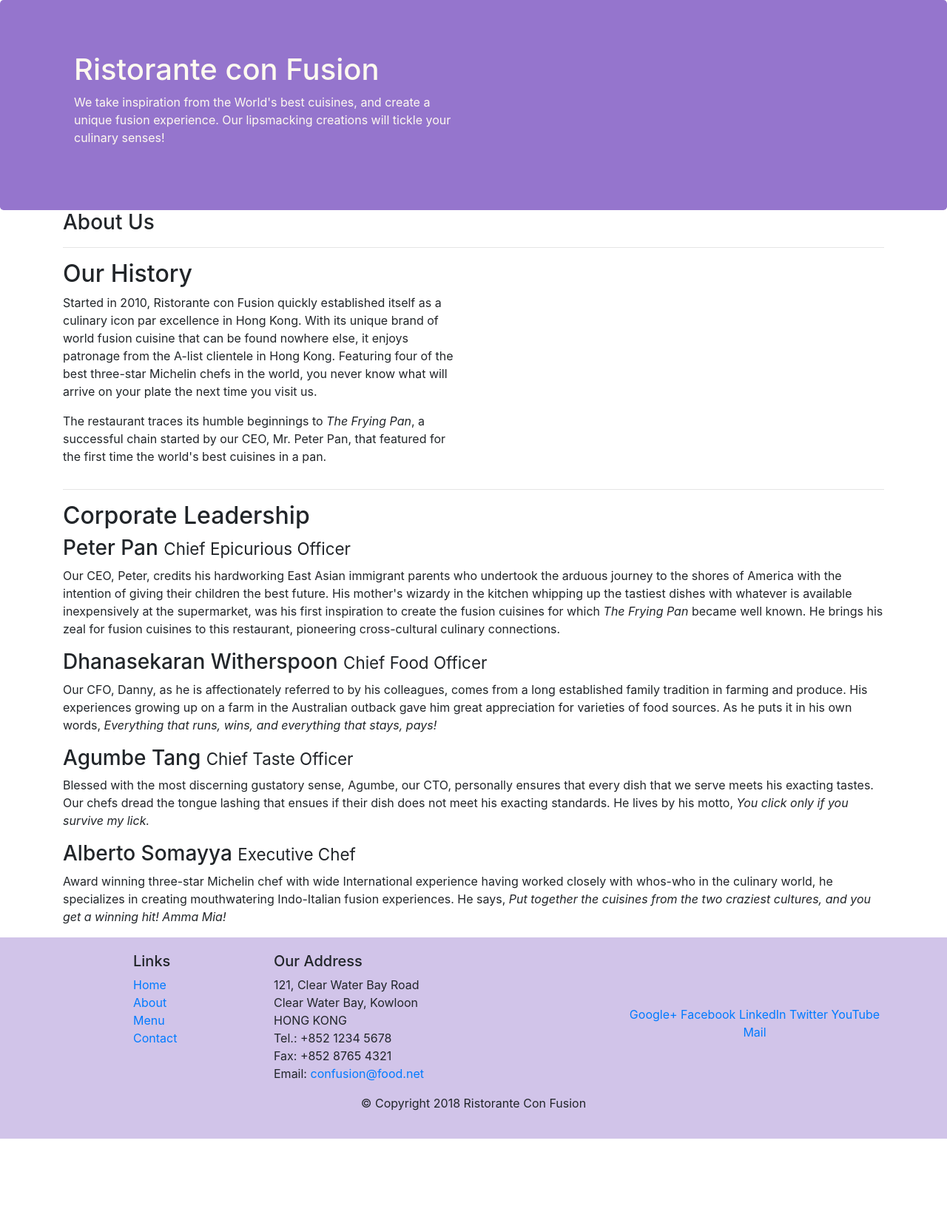
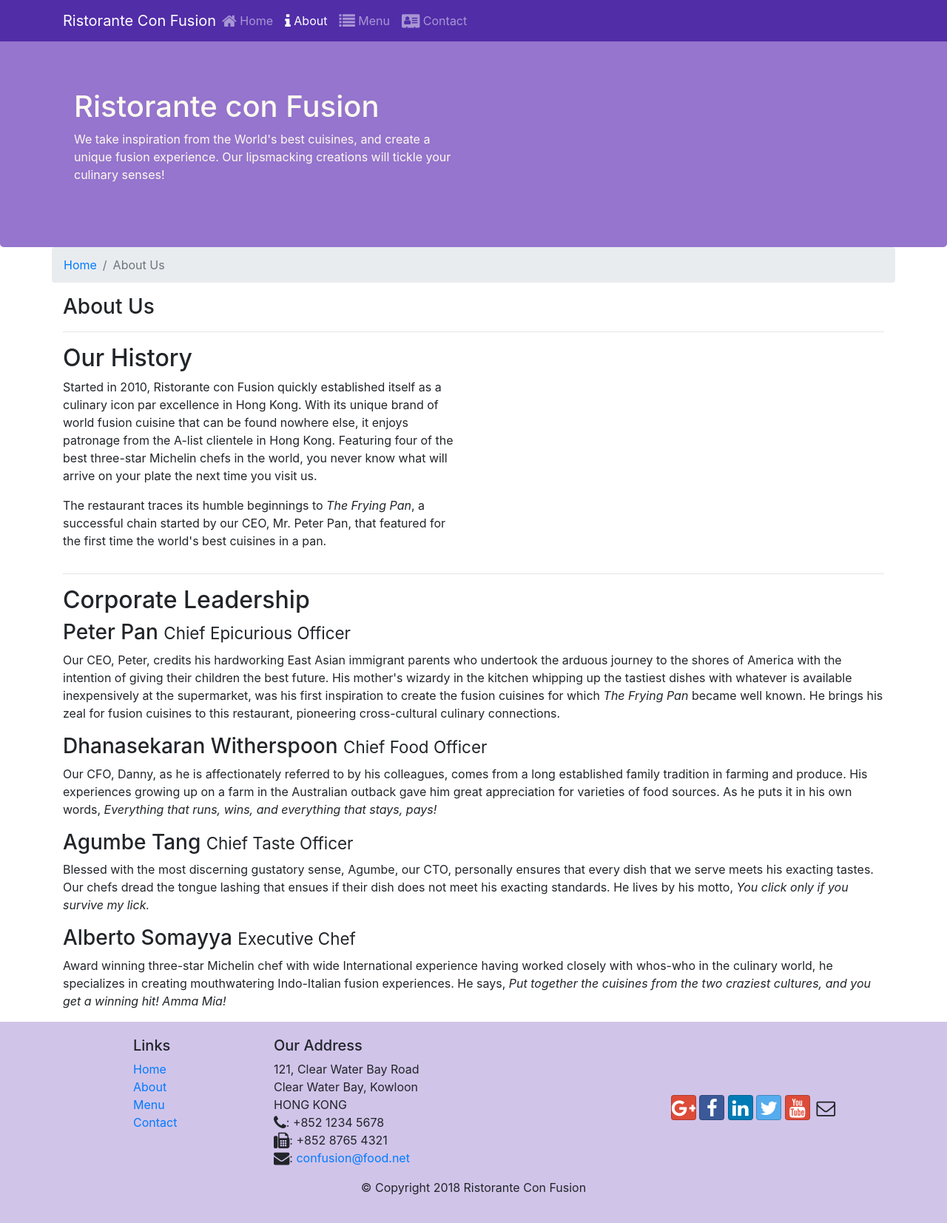
Before and after one commit to yjtkimsfu/coursera_fullstack_01_bootstrap, a website: page aboutus.html in a window 1280 px wide. Shown: the whole page at 74% size. Before the commit the page ends 1539 px from the top, so only its background shows below. Drawn offline with nearby package versions, Linux system fonts and the light colour scheme.

Commit message:
Week 2 - Navigation

```diff
--- a/aboutus.html
+++ b/aboutus.html
@@ -7,6 +7,8 @@
         <meta http-equiv="x-ua-compatible" content="ie=edge">
 
         <link rel="stylesheet" href="node_modules/bootstrap/dist/css/bootstrap.min.css">
+        <link rel="stylesheet" href="node_modules/font-awesome/css/font-awesome.min.css">
+        <link rel="stylesheet" href="node_modules/bootstrap-social/bootstrap-social.css">
         <link rel="stylesheet" href="css/styles.css">
 
     <title>Ristorante Con Fusion: About Us</title>
@@ -14,6 +16,27 @@
 </head>
 
 <body>
+    <nav class="navbar navbar-dark navbar-expand-sm fixed-top">
+        <div class="container">
+            <button class="navbar-toggler" type="button" data-toggle="collapse" data-target="#Navbar">
+                <span class="navbar-toggler-icon"></span>
+            </button>
+            <a class="navbar-brand mr-auto" href="./index.html">Ristorante Con Fusion</a>
+
+            <div class="collapse navbar-collapse" id="Navbar">
+                <ul class="navbar-nav mr-auto">
+                    <li class="nav-item"><a class="nav-link" href="./index.html">
+                        <span class="fa fa-home fa-lg"></span> Home</a></li>
+                    <li class="nav-item active"><a class="nav-link" href="#">
+                        <span class="fa fa-info fa-lg"></span> About</a></li>
+                    <li class="nav-item"><a class="nav-link" href="#">
+                        <span class="fa fa-list fa-lg"></span> Menu</a></li>
+                    <li class="nav-item"><a class="nav-link" href="#">
+                        <span class="fa fa-address-card fa-lg"></span> Contact</a></li>
+                </ul>
+            </div>
+        </div>
+    </nav>
 
     <header class="jumbotron">
         <div class="container">
@@ -30,6 +53,10 @@
 
     <div class="container">
         <div class="row">
+            <ol class="col-12 breadcrumb">
+                <li class="breadcrumb-item"><a href="./index.html">Home</a></li>
+                <li class="breadcrumb-item active">About Us</a></li>
+            </ol>
             <div class="col-12">
                <h3>About Us</h3>
                <hr>
@@ -70,7 +97,7 @@
                 <div class="col-4 offset-1 col-sm-2">
                     <h5>Links</h5>
                     <ul class="list-unstyled">
-                        <li><a href="#">Home</a></li>
+                        <li><a href="./index.html">Home</a></li>
                         <li><a href="#">About</a></li>
                         <li><a href="#">Menu</a></li>
                         <li><a href="#">Contact</a></li>
@@ -82,19 +109,25 @@
 		              121, Clear Water Bay Road<br>
 		              Clear Water Bay, Kowloon<br>
 		              HONG KONG<br>
-		              Tel.: +852 1234 5678<br>
-		              Fax: +852 8765 4321<br>
-		              Email: <a href="mailto:confusion@food.net">confusion@food.net</a>
+		              <i class="fa fa-phone fa-lg"></i>: +852 1234 5678<br>
+		              <i class="fa fa-fax fa-lg"></i>: +852 8765 4321<br>
+		              <i class="fa fa-envelope fa-lg"></i>: <a href="mailto:confusion@food.net">confusion@food.net</a>
 		           </address>
                 </div>
                 <div class="col-12 col-sm-4 align-self-center">
                     <div class="text-center">
-                        <a href="http://google.com/+">Google+</a>
-                        <a href="http://www.facebook.com/profile.php?id=">Facebook</a>
-                        <a href="http://www.linkedin.com/in/">LinkedIn</a>
-                        <a href="http://twitter.com/">Twitter</a>
-                        <a href="http://youtube.com/">YouTube</a>
-                        <a href="mailto:">Mail</a>
+                        <a class="btn btn-social-icon btn-google" href="http://google.com/+">
+                            <i class="fa fa-google-plus fa-lg"></i></a>
+                        <a class="btn btn-social-icon btn-facebook" href="http://www.facebook.com/profile.php?id=">
+                            <i class="fa fa-facebook fa-lg"></i></a>
+                        <a class="btn btn-social-icon btn-linkedin" href="http://www.linkedin.com/in/">
+                            <i class="fa fa-linkedin fa-lg"></i></a>
+                        <a class="btn btn-social-icon btn-twitter" href="http://twitter.com/">
+                            <i class="fa fa-twitter fa-lg"></i></a>
+                        <a class="btn btn-social-icon btn-google" href="http://youtube.com/">
+                            <i class="fa fa-youtube fa-lg"></i></a>
+                        <a class="btn btn-social-icon" href="mailto:">
+                            <i class="fa fa-envelope-o fa-lg"></i></a>
                     </div>
                 </div>
            </div>
--- a/css/styles.css
+++ b/css/styles.css
@@ -28,3 +28,12 @@
     margin: 0px;
     color: #0f0f0f;
 }
+
+body {
+    padding: 50px 0px 0px 0px;
+    z-index: 0;
+}
+
+.navbar-dark {
+    background: #512DA8
+}
--- a/package.json
+++ b/package.json
@@ -19,6 +19,8 @@
   },
   "dependencies": {
     "bootstrap": "^4.3.1",
+    "bootstrap-social": "^5.1.1",
+    "font-awesome": "^4.7.0",
     "jquery": "^3.3.1",
     "popper.js": "^1.12.9"
   }
```
Also changed, not shown: index.html (+40 -10 lines), 1 other file.
